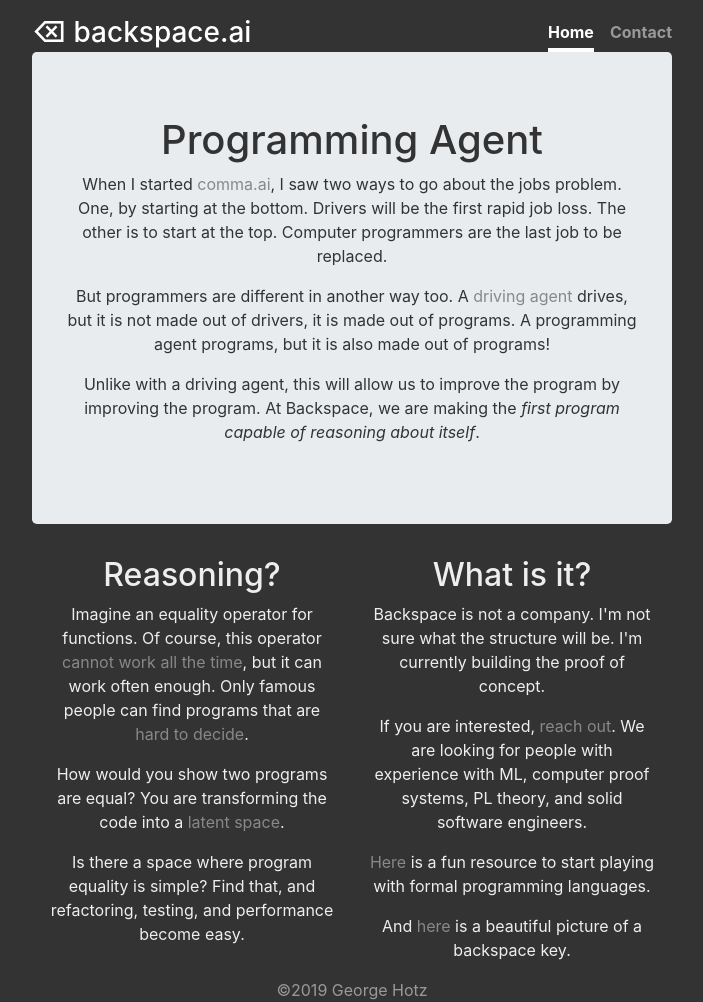
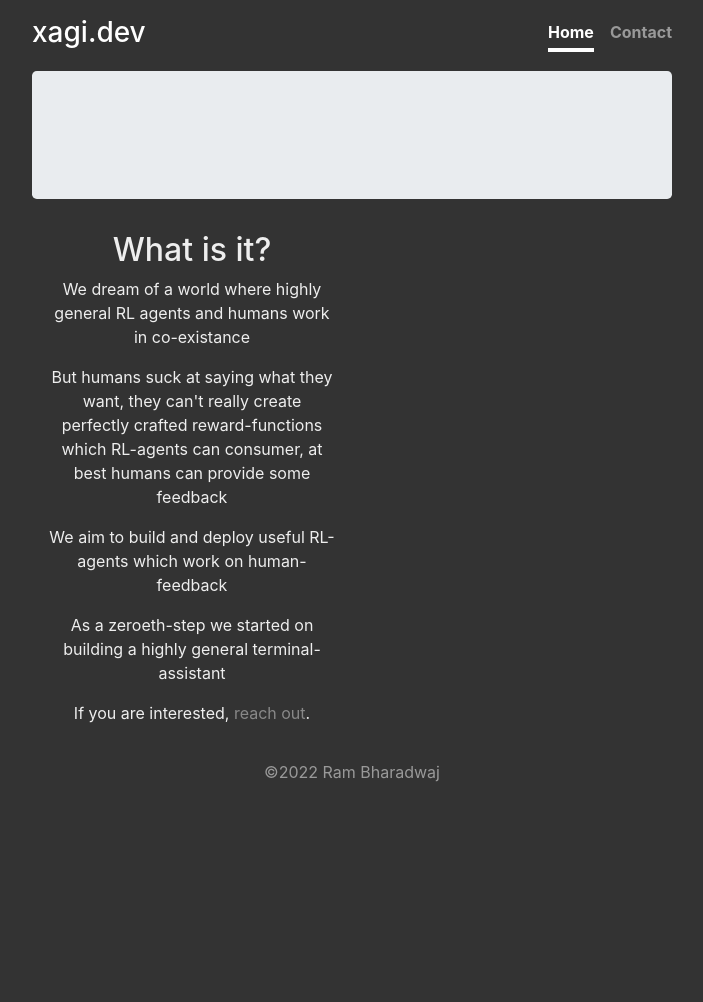
Before and after one commit to xagi-dev/xagi-dev.github.io, a plain HTML site: page index.html in a window 1280 px wide. Shown: the whole page, without its empty margins (288-991 px from the left). After the commit the page ends 800 px from the top, so only its background shows below. Drawn offline with Linux system fonts and the light colour scheme.

Commit message:
add intro

```diff
--- a/index.html
+++ b/index.html
@@ -1,10 +1,9 @@
 <!DOCTYPE html>
-<!-- saved from url=(0021)https://backspace.ai/ -->
 <html lang="en"><head><meta http-equiv="Content-Type" content="text/html; charset=UTF-8">
-    <title>backspace.ai</title>
+    <title>xagi.dev</title>
 		<link rel="stylesheet" href="./index_files/bootstrap.min.css" integrity="sha384-ggOyR0iXCbMQv3Xipma34MD+dH/1fQ784/j6cY/iJTQUOhcWr7x9JvoRxT2MZw1T" crossorigin="anonymous">
 
-    <link rel="shortcut icon" type="image/x-icon" href="https://backspace.ai/favicon.ico">
+    <link rel="shortcut icon" type="image/x-icon" href="http://xagi-dev/favicon.ico">
     <link href="./index_files/backspace.css" rel="stylesheet">
   </head>
   <body class="text-center">
@@ -12,41 +11,32 @@
 
   <header class="masthead mb-auto">
     <div class="inner">
-      <h3 class="masthead-brand">⌫ backspace.ai</h3>
+      <h3 class="masthead-brand">xagi.dev</h3>
       <nav class="nav nav-masthead justify-content-center">
-        <a class="nav-link active" href="https://backspace.ai/#">Home</a>
-        <a class="nav-link" href="mailto:geohot+backspace@gmail.com">Contact</a>
+        <a class="nav-link active" href="http://xagi.dev/#">Home</a>
+        <a class="nav-link" href="mailto:ram.bharadwaj.arya@gmail.com">Contact</a>
       </nav>
     </div>
   </header>
 
   <div class="jumbotron">
-    <h1>Programming Agent</h1>
-    <p>When I started <a href="https://comma.ai/">comma.ai</a>, I saw two ways to go about the jobs problem. One, by starting at the bottom. Drivers will be the first rapid job loss. The other is to start at the top. Computer programmers are the last job to be replaced.</p>
-		<p>But programmers are different in another way too. A <a href="https://github.com/commaai/openpilot">driving agent</a> drives, but it is not made out of drivers, it is made out of programs. A programming agent programs, but it is also made out of programs!</p>
-		<p>Unlike with a driving agent, this will allow us to improve the program by improving the program. At Backspace, we are making the <em>first program capable of reasoning about itself</em>.</p>
   </div>
 	<div class="container">
 		<div class="row">
 			<div class="col-md-6">
-				<h2>Reasoning?</h2>
-        <p>Imagine an equality operator for functions. Of course, this operator <a href="https://en.wikipedia.org/wiki/Halting_problem">cannot work all the time</a>, but it can work often enough. Only famous people can find programs that are <a href="https://en.wikipedia.org/wiki/Hilbert&#39;s_problems">hard to decide</a>.</p>
-        <p>How would you show two programs are equal? You are transforming the code into a <a href="https://www.quora.com/What-is-the-meaning-of-latent-space">latent space</a>.</p>
-        <p>Is there a space where program equality is simple? Find that, and refactoring, testing, and performance become easy.</p>
-			</div>
-			<div class="col-md-6">
 				<h2>What is it?</h2>
-				<p>Backspace is not a company. I'm not sure what the structure will be. I'm currently building the proof of concept.</p>
-				<p>If you are interested, <a href="mailto:geohot+backspace@gmail.com">reach out</a>. We are looking for people with experience with ML, computer proof systems, PL theory, and solid software engineers.</p>
-        <p><a href="https://softwarefoundations.cis.upenn.edu/">Here</a> is a fun resource to start playing with formal programming languages.</p>
-        <p>And <a href="https://en.wikipedia.org/wiki/Backspace#/media/File:Backspace.jpg">here</a> is a beautiful picture of a backspace key.</p>
+				<p>We dream of a world where highly general RL agents and humans work in co-existance</p>
+        <p>But humans suck at saying what they want, they can't really create perfectly crafted reward-functions which RL-agents can consumer, at best humans can provide some feedback</p>
+        <p>We aim to build and deploy useful RL-agents which work on human-feedback </p>
+        <p>As a zeroeth-step we started on building a highly general terminal-assistant </p>
+				<p>If you are interested, <a href="mailto:ram.bharadwaj.arya@gmail.com">reach out</a>.
 			</div>
 		</div>
 	</div>
 
   <footer class="mastfoot mt-auto">
     <div class="inner">
-		  ©2019 George Hotz
+		  ©2022 Ram Bharadwaj
     </div>
   </footer>
 
```
